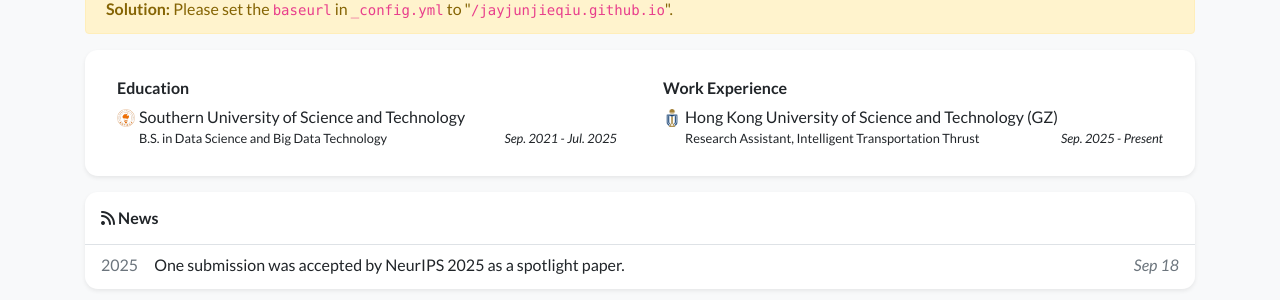
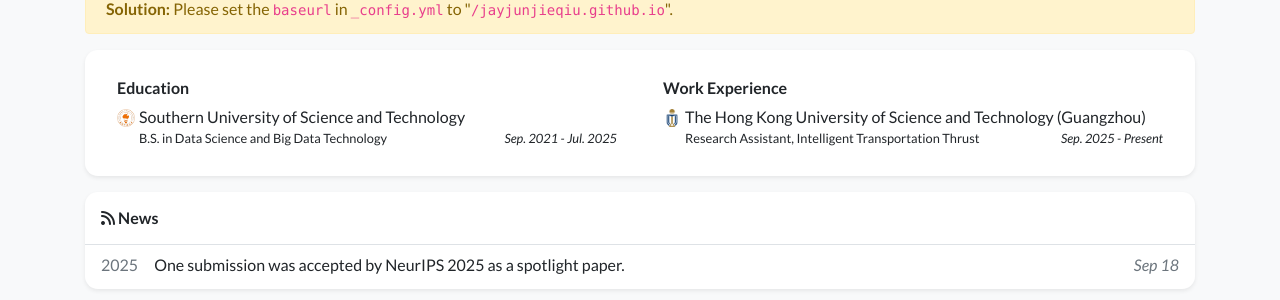
Before and after one commit to jayjunjieqiu/jayjunjieqiu.github.io, a Jekyll site: the page built from index.html, in a window 1280 px wide and 900 px high, scrolled down 402 px. Shown: the part 153-453 px from the top of the window. Built offline with Jekyll 4.4.1, drawn with Linux system fonts in a browser that asks for light colours; nearby versions of some CDN libraries; a style sheet for code colours, icons or effects is not loaded.

Commit message:
docs(profile): update university name in experience section

```diff
--- a/_data/profile.yml
+++ b/_data/profile.yml
@@ -40,7 +40,7 @@ education:
   date: Sep. 2021 - Jul. 2025
 
 experience:
-- name: Hong Kong University of Science and Technology (GZ)
+- name: The Hong Kong University of Science and Technology (Guangzhou)
   logo: /assets/images/badges/HKUST.png
   position: Research Assistant, Intelligent Transportation Thrust
   date: Sep. 2025 - Present
```
